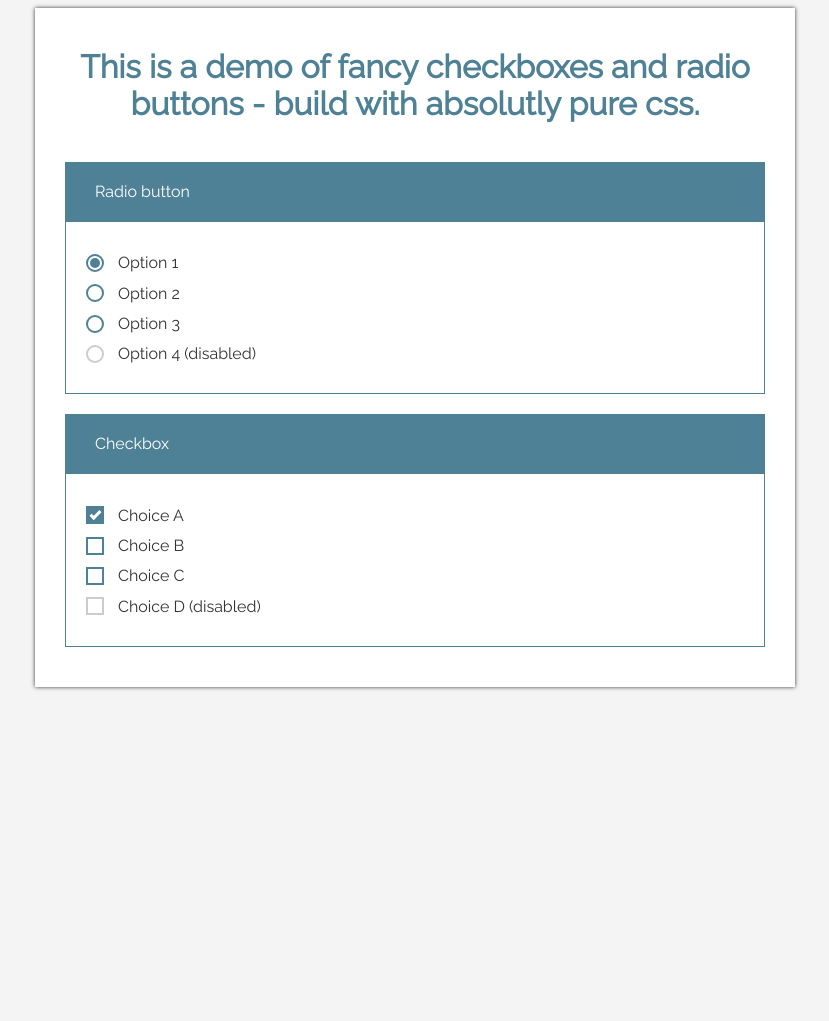
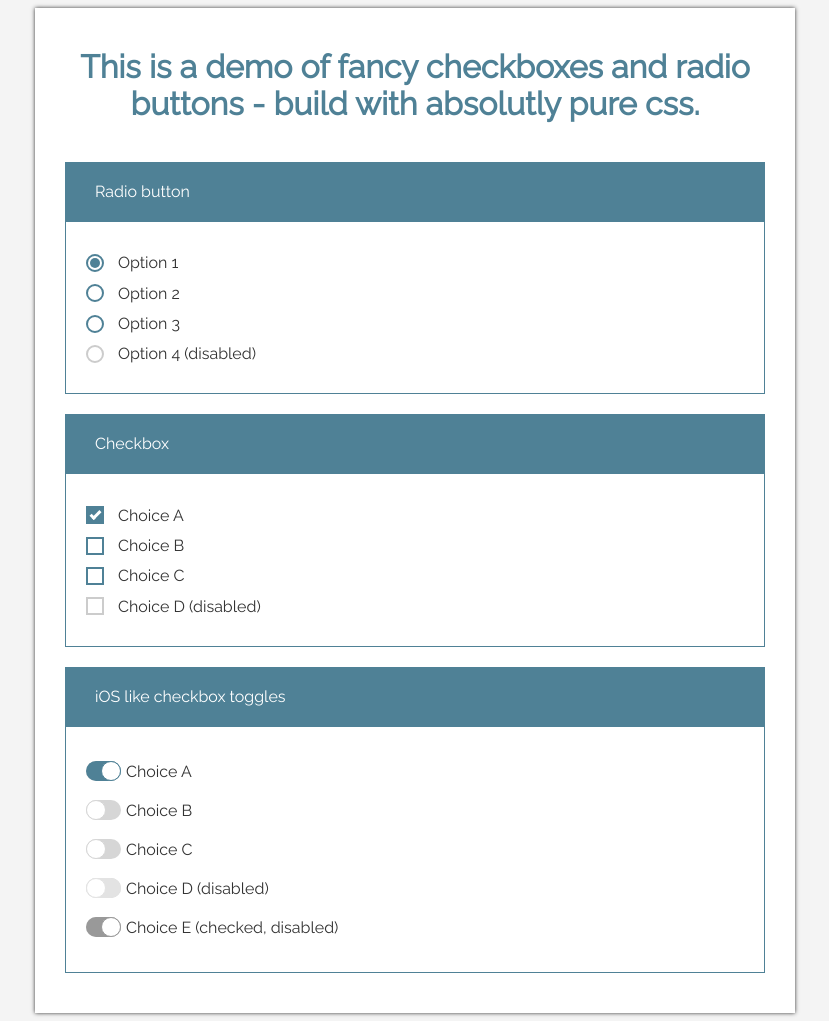
Before and after one commit to iceteabottle/pure-css-checkbox, a plain HTML site: page demo/demo.html in a window 1280 px wide. Shown: the whole page, without its empty margins (225-1054 px from the left). Before the commit the page ends 800 px from the top, so only its background shows below. Drawn offline with Linux system fonts and the light colour scheme.

Commit message:
Updated demo.

```diff
--- a/demo/demo.html
+++ b/demo/demo.html
@@ -81,6 +81,48 @@
                 </ul>
             </div>
         </div>
+        <div class="panel">
+            <div class="panel-heading">iOS like checkbox toggles</div>
+
+            <div class="panel-body">
+                <ul class="input-list">
+                    <li>
+                        <div class="pure-checkbox-toggle">
+                            <input id="checkboxtoggle1" name="checkbox" type="checkbox" checked>
+                            <label for="checkboxtoggle1">Choice A</label>
+                        </div>
+                    </li>
+
+                    <li>
+                        <div class="pure-checkbox-toggle">
+                            <input id="checkboxtoggle2" name="checkbox" type="checkbox">
+                            <label for="checkboxtoggle2">Choice B</label>
+                        </div>
+                    </li>
+
+                    <li>
+                        <div class="pure-checkbox-toggle">
+                            <input id="checkboxtoggle3" name="checkbox" type="checkbox">
+                            <label for="checkboxtoggle3">Choice C</label>
+                        </div>
+                    </li>
+
+                    <li>
+                        <div class="pure-checkbox-toggle">
+                            <input id="checkboxtoggle4" name="checkbox" type="checkbox" disabled>
+                            <label for="checkboxtoggle4">Choice D (disabled)</label>
+                        </div>
+                    </li>
+
+                    <li>
+                        <div class="pure-checkbox-toggle">
+                            <input id="checkboxtoggle5" name="checkbox" type="checkbox" checked disabled>
+                            <label for="checkboxtoggle5">Choice E (checked, disabled)</label>
+                        </div>
+                    </li>
+                </ul>
+            </div>
+        </div>
     </form>
 </div>
 </body>
--- a/demo/demo.less
+++ b/demo/demo.less
@@ -1,6 +1,7 @@
 @import "../pure-css-checkbox";
 @import "https://fonts.googleapis.com/css?family=Raleway";
 
+@primary: #4F8196;
 @text-color: #333333;
 
 body {
```
Also changed, not shown: demo/demo.css.
